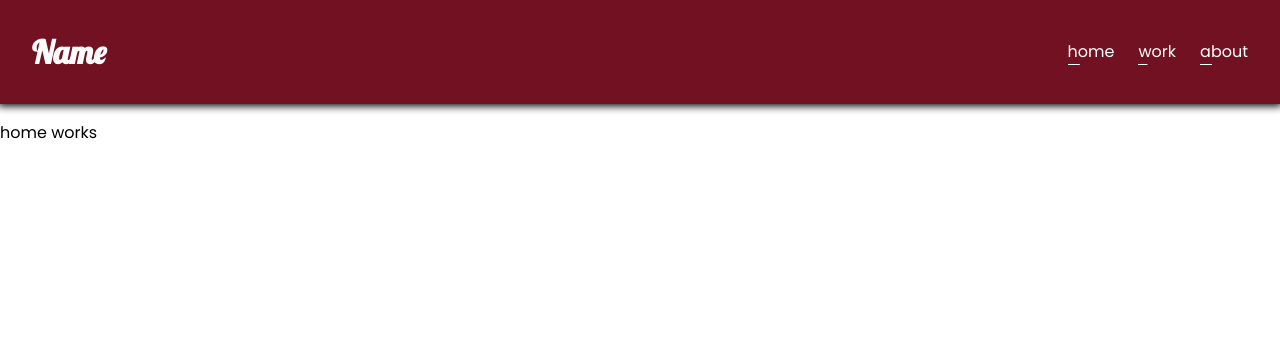
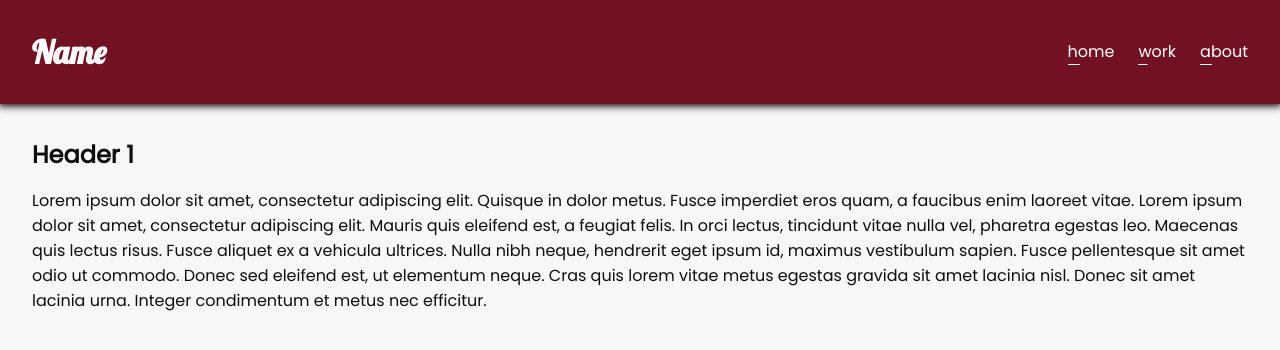
Before and after one commit to GodAspire/angular-home-ga, an Angular app: page /home in a window 1280 px wide. Shown: the top 350 px of the page. Built offline with nearby package versions, Linux system fonts and the light colour scheme.

Commit message:
2 files modified

```diff
--- a/src/app/home/home.component.html
+++ b/src/app/home/home.component.html
@@ -1,4 +1,9 @@
+<section class="content">
+  <div class="media">
 
-
-
-<p>home works</p>
+  </div>
+  <div class="body">
+    <h1>Header 1</h1>
+    <p>Lorem ipsum dolor sit amet, consectetur adipiscing elit. Quisque in dolor metus. Fusce imperdiet eros quam, a faucibus enim laoreet vitae. Lorem ipsum dolor sit amet, consectetur adipiscing elit. Mauris quis eleifend est, a feugiat felis. In orci lectus, tincidunt vitae nulla vel, pharetra egestas leo. Maecenas quis lectus risus. Fusce aliquet ex a vehicula ultrices. Nulla nibh neque, hendrerit eget ipsum id, maximus vestibulum sapien. Fusce pellentesque sit amet odio ut commodo. Donec sed eleifend est, ut elementum neque. Cras quis lorem vitae metus egestas gravida sit amet lacinia nisl. Donec sit amet lacinia urna. Integer condimentum et metus nec efficitur.</p>
+  </div>
+</section>
--- a/src/styles.css
+++ b/src/styles.css
@@ -40,4 +40,32 @@ button::-moz-focus-inner {
 
 section.content {
   padding: 2rem;
+  color: #0e0e0e;
+
+  border-top: 1px solid #eee;
+  border-bottom: 1px solid #eee;
+
+  display: flex;
+  align-items: center;
+  justify-content: center;
 }
+
+section.content:nth-of-type(odd) {
+  background-color: #f7f7f7;
+}
+
+/* section.content media {
+  width: 280px
+} */
+
+section.content media img {
+  width: 280px
+}
+
+@media screen and (max-width: 780px) {
+
+  section.content {
+    flex-flow: column
+  }
+
+}
```
